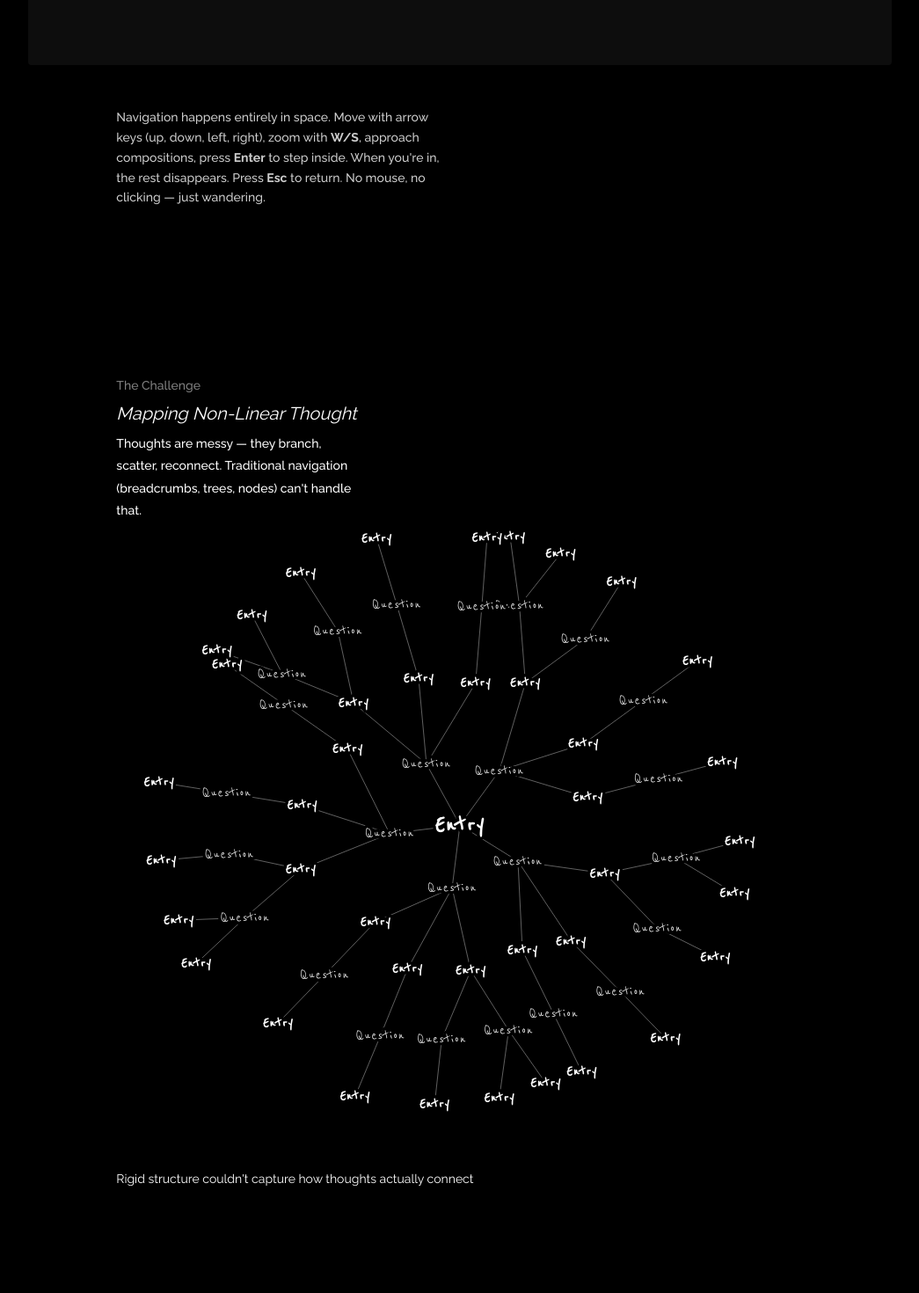
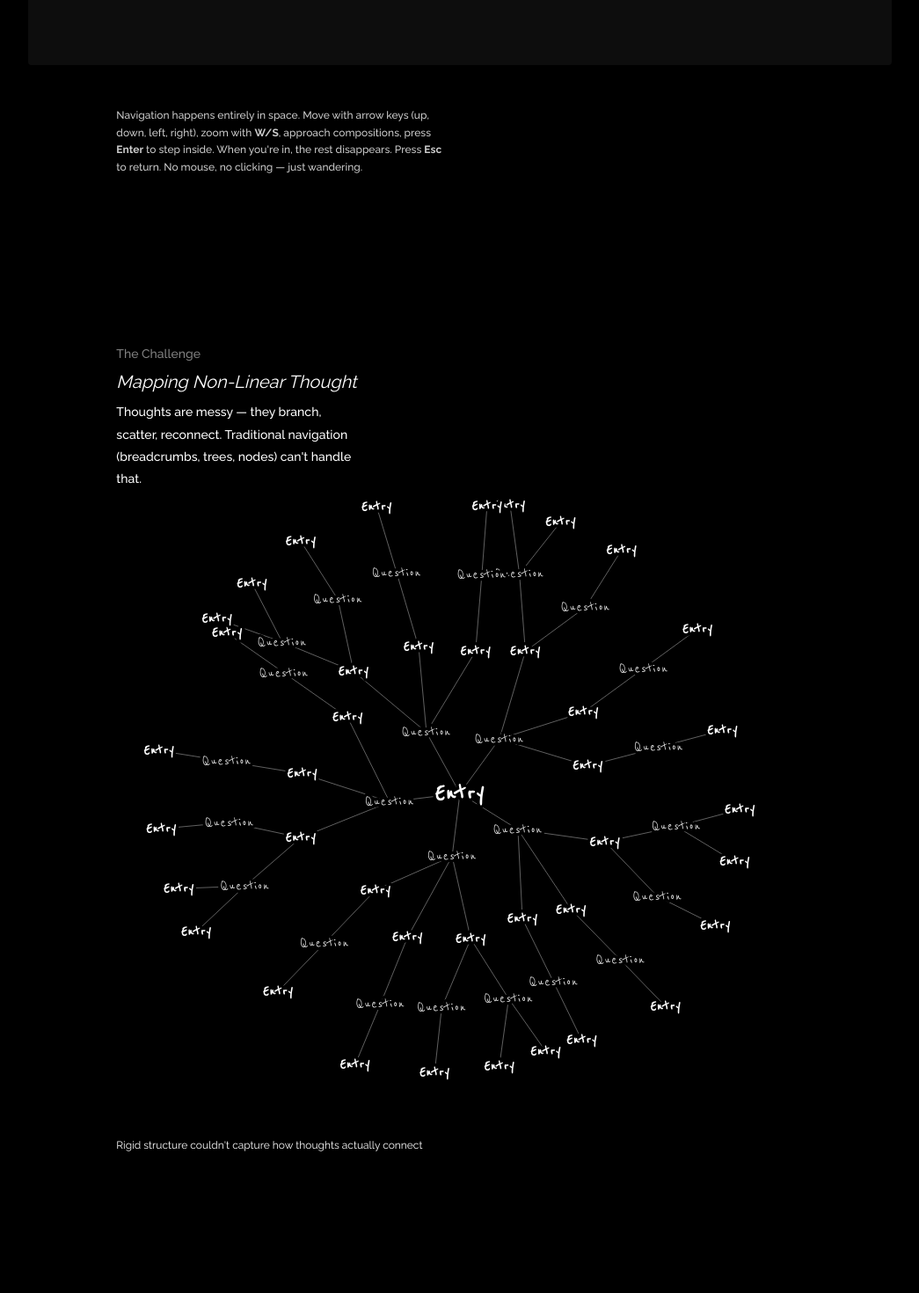
Before and after one commit to SirShabluli/portfolio, a Next.js app: page /pagmar in a window 1280 px wide. Shown: the part 10440-11910 px from the top of the page at 88% size, without its empty margins (117-1162 px from the left). Built offline with nearby package versions, Linux system fonts and the light colour scheme; a web font is replaced by a local one.

Commit message:
removed markers

```diff
--- a/src/app/components/MindMapSVG.js
+++ b/src/app/components/MindMapSVG.js
@@ -173,8 +173,8 @@ export default function MindMapSVG() {
       if (triggered.current) return;
       triggered.current = true;
 
-      const lineDur = 600;
-      const nodeDur = 250;
+      const lineDur = 250;
+      const nodeDur = 100;
       const shownNodes = new Set();
       const shownEdges = new Set();
 
--- a/src/app/netflixdating/page.js
+++ b/src/app/netflixdating/page.js
@@ -18,7 +18,7 @@ import TextBlock from "../components/TextBlock";
 export default function NetflixDatingPage() {
   // Debug flags - set to true/false to toggle
   const showOutlines = false;
-  const showMarkers = true;
+  const showMarkers = false;
 
   const outline = showOutlines ? "outline outline-1 outline-red-500" : "";
 
--- a/src/app/pagmar/page.js
+++ b/src/app/pagmar/page.js
@@ -307,7 +307,7 @@ export default function PagmarPage() {
           <div className="col-span-4 lg:col-span-10 lg:col-start-2 aspect-video bg-white/5 rounded-sm overflow-hidden">
             {/* <video src="/images/pagmar/mindmap.mp4" autoPlay loop muted playsInline className="w-full h-full object-cover" /> */}
           </div>
-          <p className="col-span-4 lg:col-span-4 lg:col-start-3 text-sm font-medium leading-relaxed opacity-80">
+          <p className="col-span-4 lg:col-span-4 lg:col-start-3 text-xs font-medium leading-relaxed opacity-80">
             Navigation happens entirely in space. Move with arrow keys (up,
             down, left, right), zoom with <strong>W/S</strong>, approach
             compositions, press <strong>Enter</strong> to step inside. When
@@ -332,7 +332,7 @@ export default function PagmarPage() {
           <div className="col-span-4 lg:col-span-12">
             <MindMapSVG />
           </div>
-          <p className="col-span-4 lg:col-span-10 lg:col-start-3 lg:mt-12 text-sm">
+          <p className="col-span-4 lg:col-span-10 lg:col-start-3 lg:mt-12 text-xs">
             Rigid structure couldn't capture how thoughts actually connect
           </p>
         </PageGrid>
@@ -347,9 +347,9 @@ export default function PagmarPage() {
               title="Free Movement in 3D Space"
               className="text-white"
             >
-              Navigation is spatial. Move with arrows/W/S, Enter to step
-              inside, Esc to explore. Compositions arrange
-              organically—a new way to navigate.
+              Navigation is spatial. Move with arrows/W/S, Enter to step inside,
+              Esc to explore. Compositions arrange organically—a new way to
+              navigate.
             </TextBlock>
           </div>
           <div className="col-span-4 lg:col-span-10 lg:col-start-2 aspect-video bg-white/5 rounded-sm overflow-hidden">
```
Lines whose indentation alone changed are shown as unchanged.
